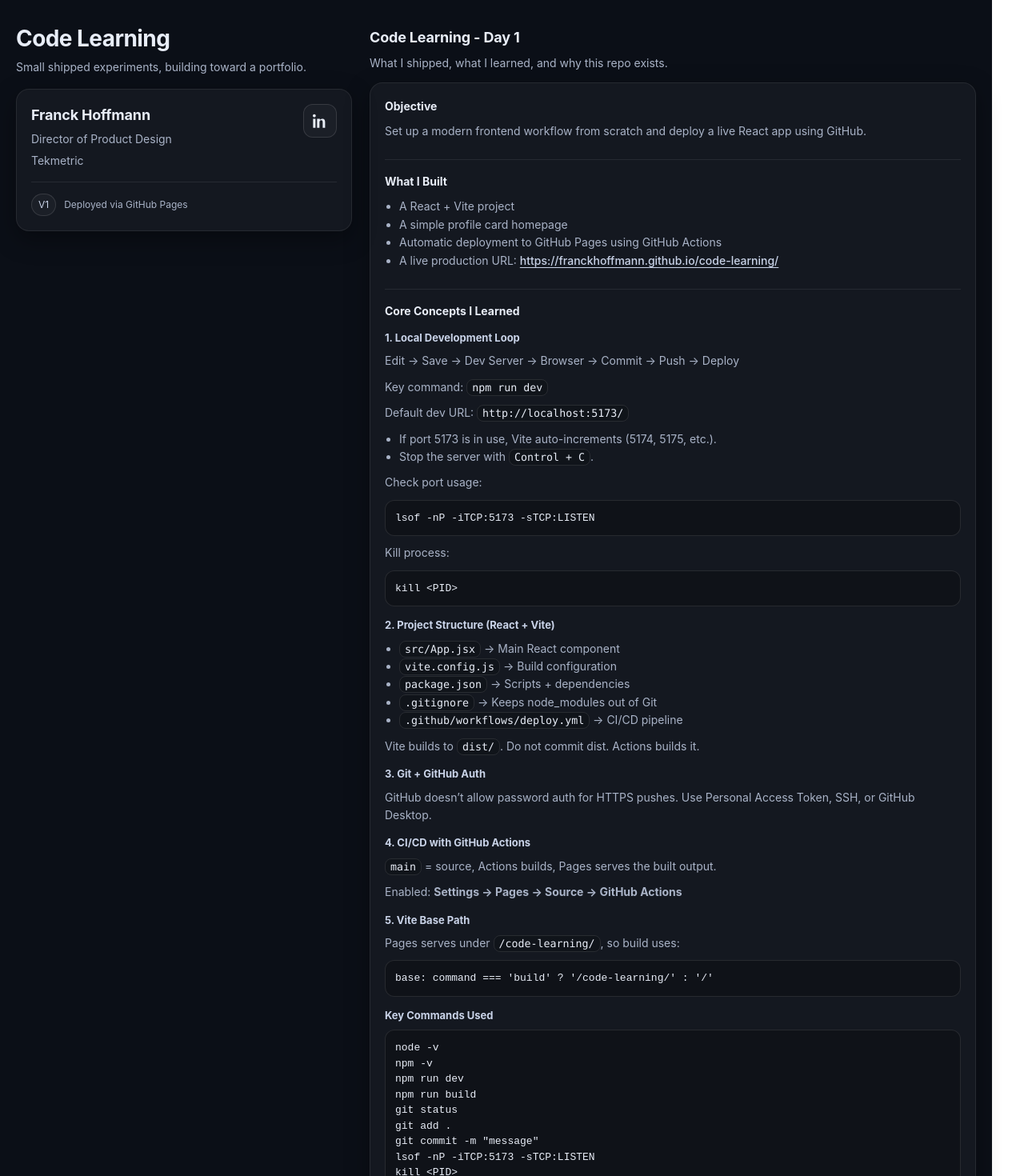
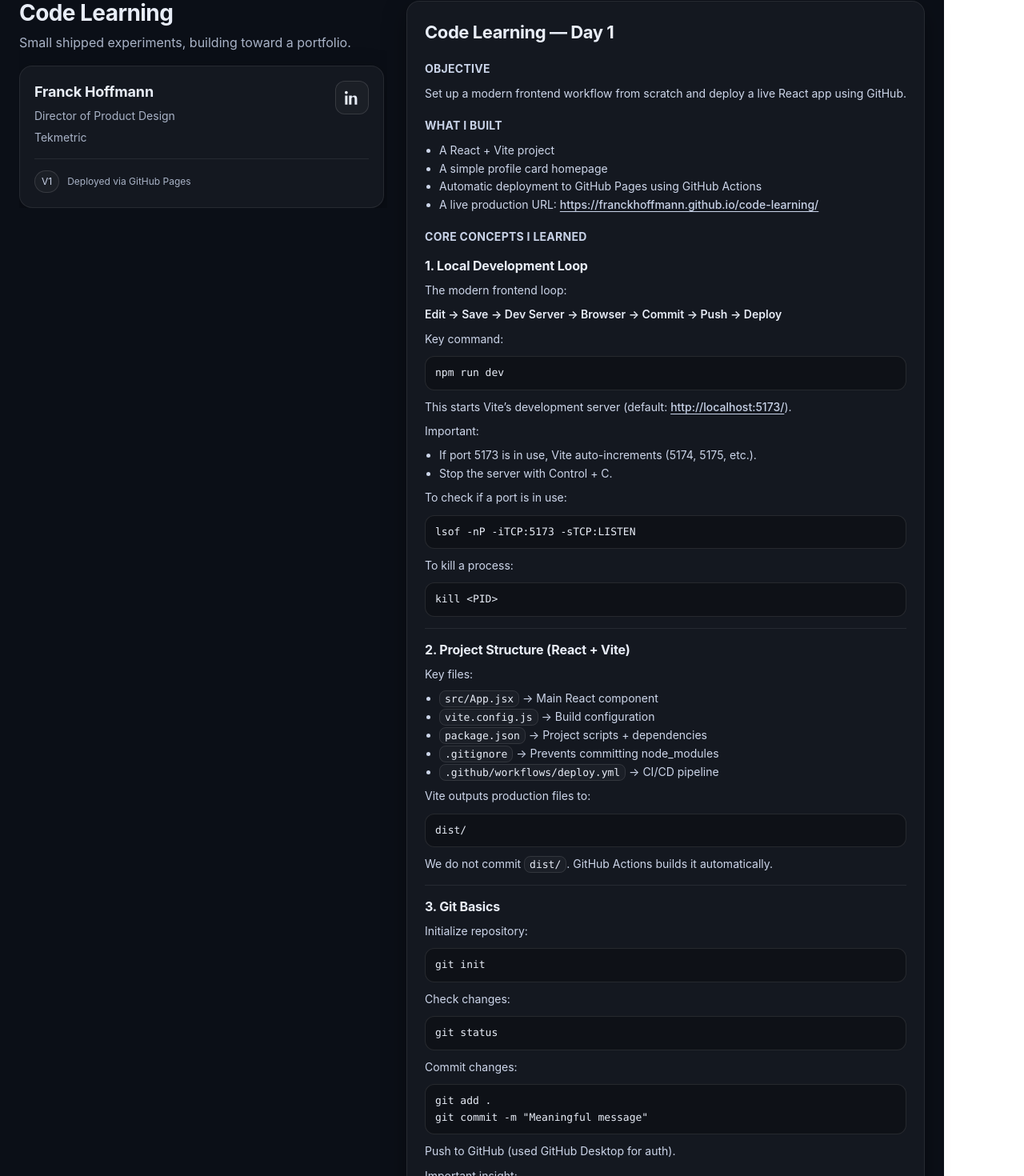
Before and after one commit to franckhoffmann/code-learning, a React (Vite) app: page / in a window 1280 px wide. Shown: the part 31-1501 px from the top of the page at 80% size. Built offline with nearby package versions, Linux system fonts and the light colour scheme.

Commit message:
updates on the content of the ntoes

```diff
--- a/src/App.jsx
+++ b/src/App.jsx
@@ -1,10 +1,9 @@
 export default function App() {
   return (
     <div style={styles.page}>
-      <main style={styles.container}>
-        <div style={styles.layout}>
+      <div style={styles.shell}>
         {/* LEFT */}
-          <section style={styles.left}>
+        <aside style={styles.left}>
           <header style={styles.header}>
             <h1 style={styles.h1}>Code Learning</h1>
             <p style={styles.subhead}>
@@ -12,6 +11,7 @@
             </p>
           </header>
 
+          <section style={styles.grid}>
             <article style={styles.card}>
               <div style={styles.cardTop}>
                 <div>
@@ -38,24 +38,21 @@
               </footer>
             </article>
           </section>
+        </aside>
 
         {/* RIGHT */}
-          <aside style={styles.right}>
-            <h2 style={styles.rightTitle}>Code Learning - Day 1</h2>
-            <p style={styles.rightSubhead}>
-              What I shipped, what I learned, and why this repo exists.
+        <main style={styles.right}>
+          <article style={styles.notesCard}>
+            <h2 style={styles.notesTitle}>Code Learning — Day 1</h2>
+
+            <Section title="Objective">
+              <p style={styles.p}>
+                Set up a modern frontend workflow from scratch and deploy a live React
+                app using GitHub.
               </p>
+            </Section>
 
-            <div style={styles.notesCard}>
-              <section style={styles.noteSection}>
-                <h3 style={styles.h3}>Objective</h3>
-                <p style={styles.p}>
-                  Set up a modern frontend workflow from scratch and deploy a live React app using GitHub.
-                </p>
-              </section>
-
-              <section style={styles.noteSection}>
-                <h3 style={styles.h3}>What I Built</h3>
+            <Section title="What I Built">
               <ul style={styles.ul}>
                 <li>A React + Vite project</li>
                 <li>A simple profile card homepage</li>
@@ -63,79 +60,163 @@
                 <li>
                   A live production URL:{" "}
                   <a
+                    style={styles.link}
                     href="https://franckhoffmann.github.io/code-learning/"
                     target="_blank"
                     rel="noreferrer"
-                      style={styles.link}
                   >
                     https://franckhoffmann.github.io/code-learning/
                   </a>
                 </li>
               </ul>
-              </section>
+            </Section>
 
-              <section style={styles.noteSection}>
-                <h3 style={styles.h3}>Core Concepts I Learned</h3>
-
-                <h4 style={styles.h4}>1. Local Development Loop</h4>
-                <p style={styles.p}>
+            <Section title="Core Concepts I Learned">
+              <h3 style={styles.h3}>1. Local Development Loop</h3>
+              <p style={styles.p}>The modern frontend loop:</p>
+              <p style={styles.pStrong}>
                 Edit → Save → Dev Server → Browser → Commit → Push → Deploy
               </p>
+              <p style={styles.p}>Key command:</p>
+              <CodeBlock>npm run dev</CodeBlock>
               <p style={styles.p}>
-                  Key command: <code style={styles.inlineCode}>npm run dev</code>
+                This starts Vite’s development server (default:{" "}
+                <a style={styles.link} href="http://localhost:5173/" target="_blank" rel="noreferrer">
+                  http://localhost:5173/
+                </a>
+                ).
               </p>
+              <p style={styles.p}>Important:</p>
+              <ul style={styles.ul}>
+                <li>If port 5173 is in use, Vite auto-increments (5174, 5175, etc.).</li>
+                <li>Stop the server with Control + C.</li>
+              </ul>
+              <p style={styles.p}>To check if a port is in use:</p>
+              <CodeBlock>lsof -nP -iTCP:5173 -sTCP:LISTEN</CodeBlock>
+              <p style={styles.p}>To kill a process:</p>
+              <CodeBlock>kill &lt;PID&gt;</CodeBlock>
+
+              <Divider />
+
+              <h3 style={styles.h3}>2. Project Structure (React + Vite)</h3>
+              <p style={styles.p}>Key files:</p>
+              <ul style={styles.ul}>
+                <li>
+                  <InlineCode>src/App.jsx</InlineCode> → Main React component
+                </li>
+                <li>
+                  <InlineCode>vite.config.js</InlineCode> → Build configuration
+                </li>
+                <li>
+                  <InlineCode>package.json</InlineCode> → Project scripts + dependencies
+                </li>
+                <li>
+                  <InlineCode>.gitignore</InlineCode> → Prevents committing node_modules
+                </li>
+                <li>
+                  <InlineCode>.github/workflows/deploy.yml</InlineCode> → CI/CD pipeline
+                </li>
+              </ul>
+              <p style={styles.p}>Vite outputs production files to:</p>
+              <CodeBlock>dist/</CodeBlock>
               <p style={styles.p}>
-                  Default dev URL: <code style={styles.inlineCode}>http://localhost:5173/</code>
+                We do not commit <InlineCode>dist/</InlineCode>. GitHub Actions builds it automatically.
+              </p>
+
+              <Divider />
+
+              <h3 style={styles.h3}>3. Git Basics</h3>
+              <p style={styles.p}>Initialize repository:</p>
+              <CodeBlock>git init</CodeBlock>
+              <p style={styles.p}>Check changes:</p>
+              <CodeBlock>git status</CodeBlock>
+              <p style={styles.p}>Commit changes:</p>
+              <CodeBlock>{`git add .
+git commit -m "Meaningful message"`}</CodeBlock>
+              <p style={styles.p}>Push to GitHub (used GitHub Desktop for auth).</p>
+              <p style={styles.p}>Important insight:</p>
+              <p style={styles.p}>
+                GitHub no longer allows password authentication for Git over HTTPS. It requires:
               </p>
               <ul style={styles.ul}>
-                  <li>If port 5173 is in use, Vite auto-increments (5174, 5175, etc.).</li>
-                  <li>Stop the server with <code style={styles.inlineCode}>Control + C</code>.</li>
+                <li>Personal Access Token</li>
+                <li>SSH</li>
+                <li>GitHub Desktop authentication</li>
               </ul>
-                <p style={styles.p}>Check port usage:</p>
-                <pre style={styles.pre}>
-                  <code>{`lsof -nP -iTCP:5173 -sTCP:LISTEN`}</code>
-                </pre>
-                <p style={styles.p}>Kill process:</p>
-                <pre style={styles.pre}>
-                  <code>{`kill <PID>`}</code>
-                </pre>
 
-                <h4 style={styles.h4}>2. Project Structure (React + Vite)</h4>
+              <Divider />
+
+              <h3 style={styles.h3}>4. CI/CD with GitHub Actions</h3>
+              <p style={styles.p}>Created:</p>
+              <CodeBlock>.github/workflows/deploy.yml</CodeBlock>
+              <p style={styles.p}>This:</p>
               <ul style={styles.ul}>
-                  <li><code style={styles.inlineCode}>src/App.jsx</code> → Main React component</li>
-                  <li><code style={styles.inlineCode}>vite.config.js</code> → Build configuration</li>
-                  <li><code style={styles.inlineCode}>package.json</code> → Scripts + dependencies</li>
-                  <li><code style={styles.inlineCode}>.gitignore</code> → Keeps node_modules out of Git</li>
-                  <li><code style={styles.inlineCode}>.github/workflows/deploy.yml</code> → CI/CD pipeline</li>
+                <li>Installs dependencies</li>
+                <li>Builds the app</li>
+                <li>Deploys to GitHub Pages</li>
+              </ul>
+              <p style={styles.p}>Key concept:</p>
+              <ul style={styles.ul}>
+                <li>
+                  <InlineCode>main</InlineCode> branch = source code
+                </li>
+                <li>GitHub Actions builds</li>
+                <li>
+                  Pages serves the built <InlineCode>dist/</InlineCode>
+                </li>
               </ul>
               <p style={styles.p}>
-                  Vite builds to <code style={styles.inlineCode}>dist/</code>. Do not commit dist. Actions builds it.
+                Enabled Pages under: <InlineCode>Settings → Pages → Source → GitHub Actions</InlineCode>
               </p>
 
-                <h4 style={styles.h4}>3. Git + GitHub Auth</h4>
+              <Divider />
+
+              <h3 style={styles.h3}>5. Vite Base Path (Subfolder Deployment)</h3>
+              <p style={styles.p}>Because GitHub Pages serves at:</p>
+              <CodeBlock>/code-learning/</CodeBlock>
+              <p style={styles.p}>We configured:</p>
+              <CodeBlock>{`base: '/code-learning/'`}</CodeBlock>
+              <p style={styles.p}>Then improved it to:</p>
+              <CodeBlock>{`base: command === 'build' ? '/code-learning/' : '/'`}</CodeBlock>
+              <p style={styles.p}>This ensures:</p>
+              <ul style={styles.ul}>
+                <li>Local dev runs at root (/)</li>
+                <li>Production runs under /code-learning/</li>
+              </ul>
+              <p style={styles.p}>This introduced environment-aware configuration.</p>
+
+              <Divider />
+
+              <h3 style={styles.h3}>6. React Fundamentals Practiced</h3>
+              <ul style={styles.ul}>
+                <li>Functional components</li>
+                <li>JSX</li>
+                <li>Inline styles</li>
+                <li>SVG as React component</li>
+                <li>Data-driven rendering via arrays</li>
+                <li>Component-based thinking (even if not yet extracted)</li>
+              </ul>
+
+              <Divider />
+
+              <h3 style={styles.h3}>What This Actually Means</h3>
+              <p style={styles.p}>I now understand:</p>
+              <ul style={styles.ul}>
+                <li>How a React app runs locally</li>
+                <li>How Node + npm + Vite fit together</li>
+                <li>How Git tracks changes</li>
+                <li>How GitHub hosts code</li>
+                <li>How CI/CD builds and deploys automatically</li>
+                <li>The difference between source and production builds</li>
+              </ul>
               <p style={styles.p}>
-                  GitHub doesn’t allow password auth for HTTPS pushes. Use Personal Access Token, SSH, or GitHub Desktop.
+                This is not theoretical knowledge. It is a working system I built and shipped.
               </p>
 
-                <h4 style={styles.h4}>4. CI/CD with GitHub Actions</h4>
-                <p style={styles.p}>
-                  <code style={styles.inlineCode}>main</code> = source, Actions builds, Pages serves the built output.
-                </p>
-                <p style={styles.p}>
-                  Enabled: <strong>Settings → Pages → Source → GitHub Actions</strong>
-                </p>
+              <Divider />
 
-                <h4 style={styles.h4}>5. Vite Base Path</h4>
-                <p style={styles.p}>
-                  Pages serves under <code style={styles.inlineCode}>/code-learning/</code>, so build uses:
-                </p>
-                <pre style={styles.pre}>
-                  <code>{`base: command === 'build' ? '/code-learning/' : '/'`}</code>
-                </pre>
-
-                <h4 style={styles.h4}>Key Commands Used</h4>
-                <pre style={styles.pre}>
-                  <code>{`node -v
+              <h3 style={styles.h3}>Key Commands Used Today</h3>
+              <CodeBlock>{`node -v
 npm -v
 npm run dev
 npm run build
@@ -143,22 +224,50 @@
 git add .
 git commit -m "message"
 lsof -nP -iTCP:5173 -sTCP:LISTEN
-kill <PID>`}</code>
-                </pre>
-              </section>
+kill <PID>`}</CodeBlock>
 
-              <section style={{ ...styles.noteSection, borderBottom: "none", paddingBottom: 0 }}>
+              <Divider />
+
               <h3 style={styles.h3}>Strategic Takeaway</h3>
+              <p style={styles.p}>This project is no longer about a portfolio. It is about:</p>
+              <ul style={styles.ul}>
+                <li>Shipping repeatedly</li>
+                <li>Understanding modern tooling</li>
+                <li>Building credibility as a design leader who codes</li>
+              </ul>
               <p style={styles.p}>
-                  This repo is about shipping repeatedly, understanding modern tooling, and building credibility as a design leader who codes.
                 The infrastructure now works. Future work becomes iteration, not setup.
               </p>
-              </section>
-            </div>
-          </aside>
-        </div>
+            </Section>
+          </article>
         </main>
       </div>
+    </div>
+  )
+}
+
+function Section({ title, children }) {
+  return (
+    <section style={styles.section}>
+      <h3 style={styles.sectionTitle}>{title}</h3>
+      {children}
+    </section>
+  )
+}
+
+function Divider() {
+  return <hr style={styles.hr} />
+}
+
+function InlineCode({ children }) {
+  return <code style={styles.inlineCode}>{children}</code>
+}
+
+function CodeBlock({ children }) {
+  return (
+    <pre style={styles.pre}>
+      <code style={styles.code}>{children}</code>
+    </pre>
   )
 }
 
@@ -178,26 +287,49 @@
     fontFamily:
       '-apple-system, BlinkMacSystemFont, "Segoe UI", Roboto, Helvetica, Arial, "Apple Color Emoji","Segoe UI Emoji"',
   },
-  container: {
-    maxWidth: 1200,
-    margin: "0 auto",
-    padding: "64px 20px",
+
+  shell: {
+    display: "grid",
+    gridTemplateColumns: "460px 1fr",
+    gap: 24,
+    alignItems: "start",
+    padding: "32px 24px",
   },
 
-  // Layout
-  layout: {
+  left: {
+    position: "sticky",
+    top: 24,
+    alignSelf: "start",
+    maxHeight: "calc(100vh - 48px)",
+    overflow: "auto",
+    paddingRight: 4,
+  },
+
+  right: {
+    minWidth: 0,
+  },
+
+  header: {
+    marginBottom: 18,
+  },
+
+  h1: {
+    margin: 0,
+    fontSize: 28,
+    letterSpacing: "-0.02em",
+  },
+
+  subhead: {
+    margin: "10px 0 0 0",
+    color: "#a9b3c7",
+    lineHeight: 1.4,
+  },
+
+  grid: {
     display: "grid",
-    gridTemplateColumns: "420px 1fr",
-    gap: 22,
-    alignItems: "start",
+    gridTemplateColumns: "1fr",
+    gap: 16,
   },
-  left: {},
-  right: {},
-
-  // Left header + card
-  header: { marginBottom: 18 },
-  h1: { margin: 0, fontSize: 28, letterSpacing: "-0.02em" },
-  subhead: { margin: "10px 0 0 0", color: "#a9b3c7", lineHeight: 1.4, fontSize: 14 },
 
   card: {
     background: "rgba(255,255,255,0.04)",
@@ -206,14 +338,26 @@
     padding: 18,
     boxShadow: "0 10px 30px rgba(0,0,0,0.35)",
   },
+
   cardTop: {
     display: "flex",
     alignItems: "flex-start",
     justifyContent: "space-between",
     gap: 12,
   },
-  name: { margin: 0, fontSize: 18, letterSpacing: "-0.01em" },
-  meta: { margin: "6px 0 0 0", color: "#a9b3c7", fontSize: 14 },
+
+  name: {
+    margin: 0,
+    fontSize: 18,
+    letterSpacing: "-0.01em",
+  },
+
+  meta: {
+    margin: "6px 0 0 0",
+    color: "#a9b3c7",
+    fontSize: 14,
+  },
+
   iconButton: {
     display: "inline-flex",
     alignItems: "center",
@@ -226,6 +370,7 @@
     color: "#e8edf7",
     textDecoration: "none",
   },
+
   footer: {
     marginTop: 16,
     paddingTop: 14,
@@ -234,6 +379,7 @@
     alignItems: "center",
     gap: 10,
   },
+
   badge: {
     fontSize: 12,
     padding: "4px 8px",
@@ -242,50 +388,105 @@
     background: "rgba(255,255,255,0.03)",
     color: "#c9d3e8",
   },
-  footerText: { fontSize: 12, color: "#a9b3c7" },
 
-  // Right notes
-  rightTitle: { margin: 0, fontSize: 18, letterSpacing: "-0.01em" },
-  rightSubhead: { margin: "8px 0 14px 0", color: "#a9b3c7", fontSize: 14, lineHeight: 1.5 },
+  footerText: {
+    fontSize: 12,
+    color: "#a9b3c7",
+  },
 
   notesCard: {
     background: "rgba(255,255,255,0.04)",
     border: "1px solid rgba(255,255,255,0.08)",
     borderRadius: 16,
-    padding: 18,
+    padding: 22,
     boxShadow: "0 10px 30px rgba(0,0,0,0.35)",
-  },
-  noteSection: {
-    marginBottom: 16,
-    paddingBottom: 14,
-    borderBottom: "1px solid rgba(255,255,255,0.08)",
+    maxWidth: 920,
   },
 
-  h3: { margin: "0 0 10px 0", fontSize: 14, color: "#e8edf7" },
-  h4: { margin: "14px 0 8px 0", fontSize: 13, color: "#c9d3e8" },
-  p: { margin: "0 0 10px 0", color: "#a9b3c7", lineHeight: 1.6, fontSize: 14 },
-  ul: { margin: "0 0 10px 18px", padding: 0, color: "#a9b3c7", lineHeight: 1.6, fontSize: 14 },
+  notesTitle: {
+    margin: 0,
+    fontSize: 22,
+    letterSpacing: "-0.02em",
+  },
 
-  pre: {
+  section: {
+    marginTop: 18,
+  },
+
+  sectionTitle: {
     margin: "0 0 10px 0",
-    padding: "12px 12px",
-    borderRadius: 12,
-    border: "1px solid rgba(255,255,255,0.10)",
-    background: "rgba(0,0,0,0.25)",
-    overflowX: "auto",
+    fontSize: 14,
+    letterSpacing: "0.02em",
+    textTransform: "uppercase",
+    color: "#c9d3e8",
+  },
+
+  h3: {
+    margin: "14px 0 8px 0",
+    fontSize: 16,
+    letterSpacing: "-0.01em",
+  },
+
+  p: {
+    margin: "8px 0",
+    color: "#cdd6ea",
+    lineHeight: 1.6,
+    fontSize: 14,
+  },
+
+  pStrong: {
+    margin: "8px 0",
     color: "#e8edf7",
-    fontSize: 13,
-    lineHeight: 1.5,
+    lineHeight: 1.6,
+    fontSize: 14,
+    fontWeight: 600,
   },
+
+  ul: {
+    margin: "8px 0 8px 18px",
+    padding: 0,
+    color: "#cdd6ea",
+    lineHeight: 1.6,
+    fontSize: 14,
+  },
+
+  link: {
+    color: "#c9d3e8",
+    textDecoration: "underline",
+    textUnderlineOffset: 3,
+  },
+
+  hr: {
+    border: "none",
+    borderTop: "1px solid rgba(255,255,255,0.08)",
+    margin: "14px 0",
+  },
+
   inlineCode: {
     fontFamily:
       'ui-monospace, SFMono-Regular, Menlo, Monaco, Consolas, "Liberation Mono", "Courier New", monospace',
-    fontSize: "0.95em",
+    fontSize: 13,
     padding: "2px 6px",
     borderRadius: 8,
     border: "1px solid rgba(255,255,255,0.10)",
-    background: "rgba(0,0,0,0.18)",
+    background: "rgba(255,255,255,0.03)",
+    color: "#e8edf7",
+    whiteSpace: "nowrap",
+  },
+
+  pre: {
+    margin: "10px 0",
+    padding: "10px 12px",
+    borderRadius: 12,
+    border: "1px solid rgba(255,255,255,0.10)",
+    background: "rgba(0,0,0,0.28)",
+    overflowX: "auto",
+  },
+
+  code: {
+    fontFamily:
+      'ui-monospace, SFMono-Regular, Menlo, Monaco, Consolas, "Liberation Mono", "Courier New", monospace',
+    fontSize: 13,
     color: "#e8edf7",
   },
-  link: { color: "#c9d3e8", textDecoration: "underline", textUnderlineOffset: 3 },
 }
```
Lines whose indentation alone changed are shown as unchanged.
